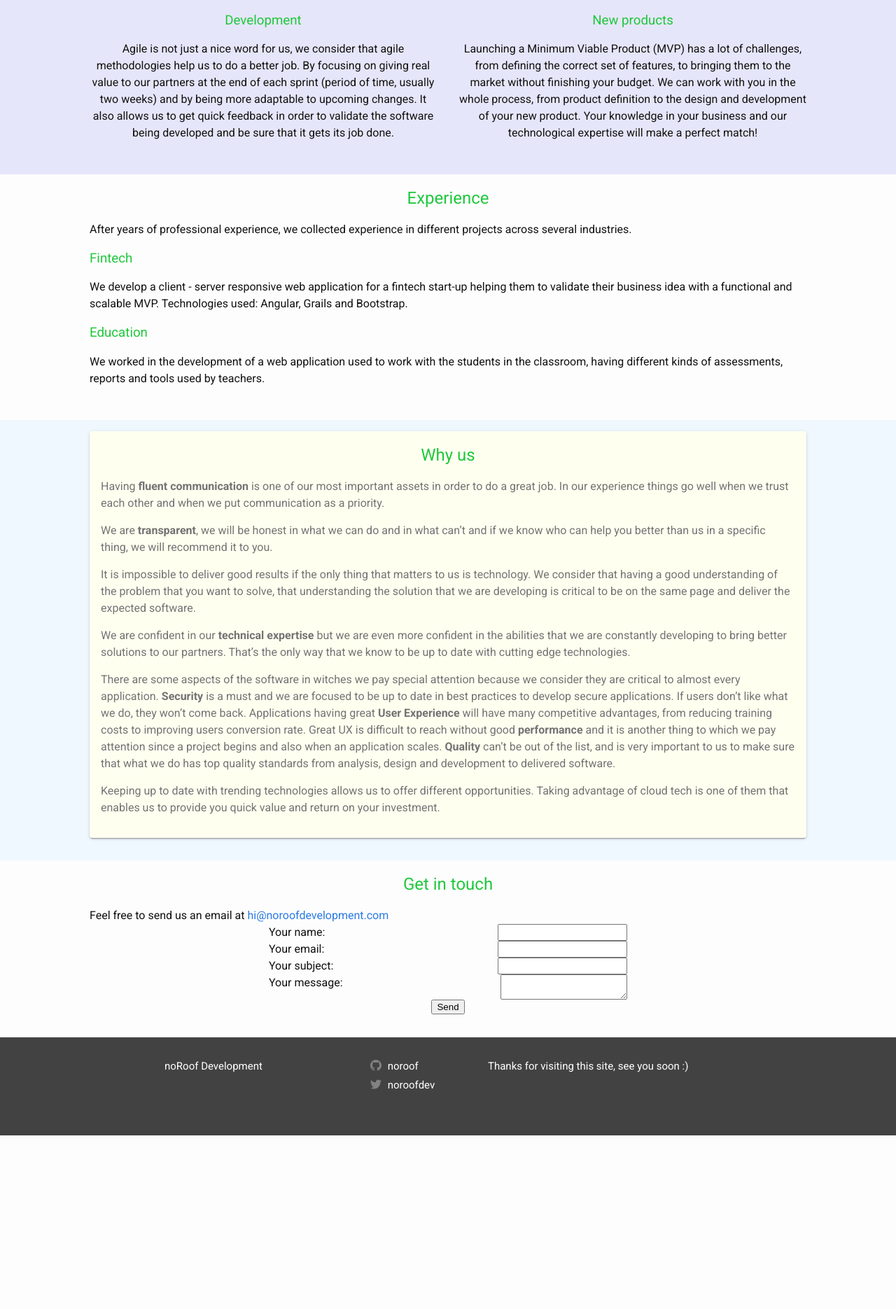
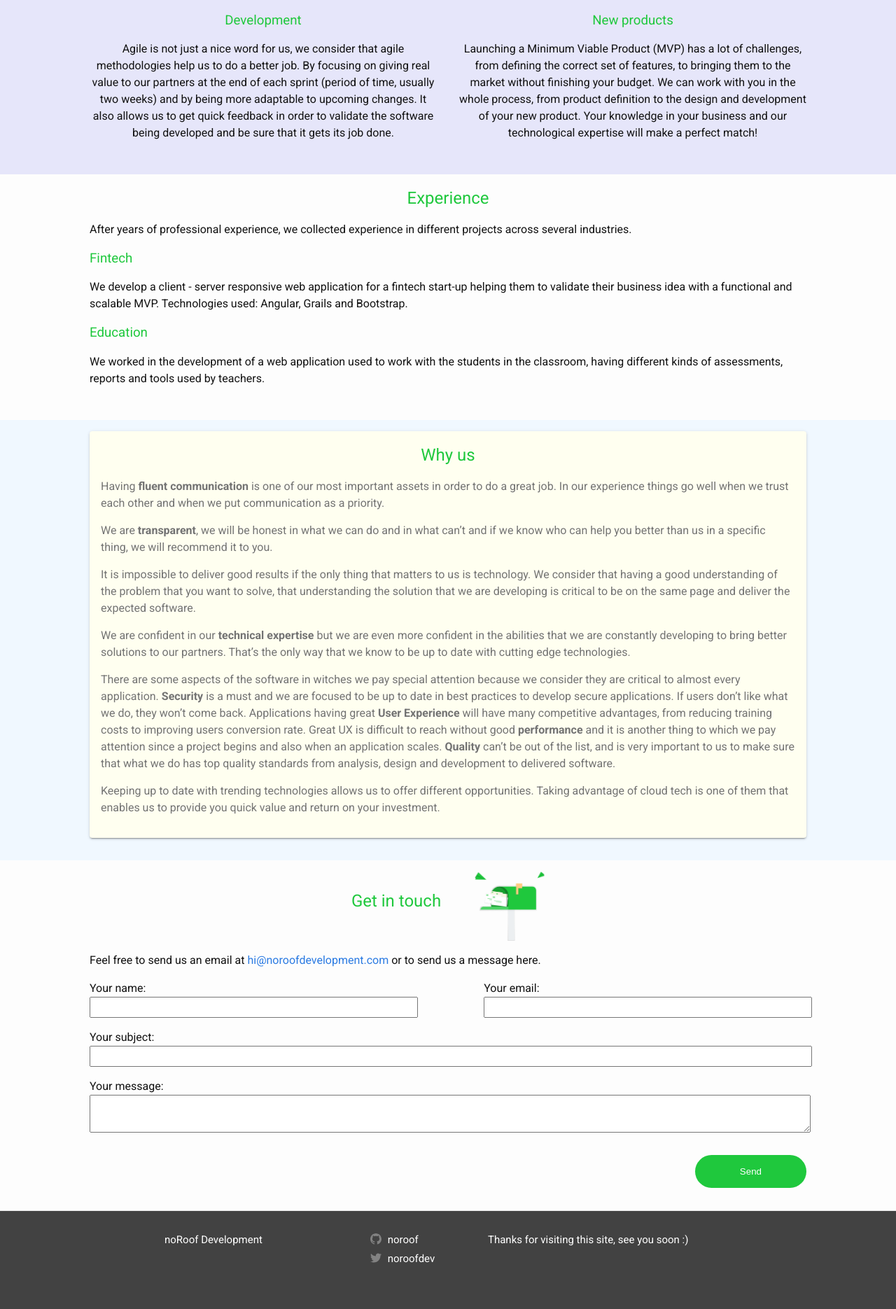
Before and after one commit to noRoof/noroof.github.io, a Jekyll site: the page built from index.html, in a window 1280 px wide. Shown: the part 1846-3716 px from the top of the page at 70% size. Built offline with Jekyll 4.4.1, drawn with Linux system fonts in a browser that asks for light colours; before the commit the page ends 3468 px from its top, so only the background shows below that.

Commit message:
contact form styles improved, more work to be done

```diff
--- a/_sass/noroof/_layout.scss
+++ b/_sass/noroof/_layout.scss
@@ -181,14 +181,68 @@ section {
   }
 }
 
+.contact-header {
+  display: flex;
+  justify-content: center;
+  align-items: center;
+  margin-bottom: 1rem;
+
+  h2 {
+    display: inline;
+  }
+
+  img {
+    margin-left: 3rem;
+    width: 100px;
+  }
+}
+
 form {
   display: flex;
-  flex-direction: column;
+  flex-wrap: wrap;
+  justify-content: space-between;
+  margin-top: 1rem;
   align-items: center;
+  .col-6 {
+    width: 45%;
+  }
+
+  .col-12 {
+    width: 100%;
+  }
+
   label {
-    min-width: 50%;
     display: flex;
     justify-content: space-between;
+    display: flex;
+    flex-direction: column;
+    padding-bottom: 1rem;
+
+    input {
+      width: 100%;
+      height: 1.5rem;
+    }
+
+    textarea {
+      width: 100%;
+      height: 3rem;
+    }
+  }
+
+  .form-buttons {
+    width: 100%;
+    display: flex;
+    justify-content: flex-end;
+    margin-top: 1rem;
+
+    .contact-btn {
+      background-color: $primary-green;
+      padding: 1rem 4rem;
+      border-radius: 25px;
+      color: white;
+      border: 0;
+      cursor: pointer;
+    }
   }
 }
 
--- a/index.html
+++ b/index.html
@@ -70,28 +70,32 @@ subtitle: Home
     </article>
   </section>
   <section id="contact">
-    <h2>Get in touch</h2>
-    Feel free to send us an email at <span id="replace">javascript is not enabled, please use the contact form.</span>
+    <div class="contact-header">
+      <h2>Get in touch</h2><img src="{{ "/assets/img/mailbox.png" | relative_url }}" alt="noRoof development">
+    </div>
+    Feel free to send us an email at <span id="replace">javascript is not enabled, please use the contact form.</span> or to send us a message here.
     <form class="contact-form" action="https://formspree.io/mbjkrvnz" method="post">
-      <label>
+      <label class="col-6 padding-right">
         Your name:
         <input type="text" name="name">
       </label>
-      <label>
+      <label class="col-6">
         Your email:
         <input type="text" name="_replyto">
       </label>
-      <label>
+      <label class="col-12">
         Your subject:
         <input type="text" name="subject">
       </label>
-      <label>
+      <label class="col-12">
         Your message:
         <textarea name="message"></textarea>
       </label>
       <input type="hidden" name="_next" value="https://noroofdevelopment.com/thanks.html" />
       <input type="text" name="_gotcha" style="display:none" />
-      <button type="submit">Send</button>
+      <div class="form-buttons">
+        <button class="contact-btn" type="submit">Send</button>
+      </div>
     </form>
   </section>
 </main>
```
